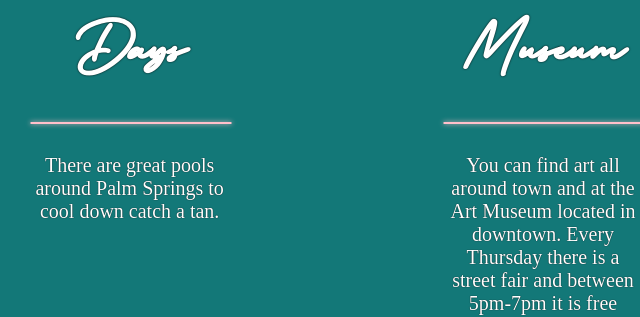
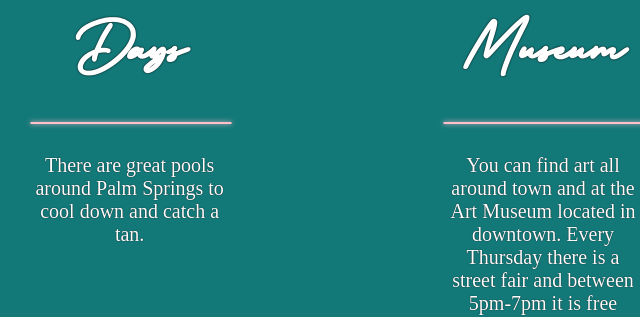
Before and after one commit to Mica1898/hometown-project, a plain HTML site: page index.html in a window 1280 px wide. Shown: the part 1270-1587 px from the top of the page, 97-737 px from the left. Drawn offline with Linux system fonts and the light colour scheme.

Commit message:
Update index.html

```diff
--- a/index.html
+++ b/index.html
@@ -30,7 +30,7 @@
             <div class="activity1 activity-box">
                 <img src="https://images.unsplash.com/photo-1530479920821-9199623d027f?ixlib=rb-1.2.1&ixid=MnwxMjA3fDB8MHxwaG90by1wYWdlfHx8fGVufDB8fHx8&auto=format&fit=crop&w=1470&q=80" alt="Beautiful Sunny Day in Palm Springs with people laying out by the pool on floats and tanning on lounge chairs.">
                 <h5>Pool Days</h5><hr>
-                <p>There are great pools around Palm Springs to cool down catch a tan.</p>
+                <p>There are great pools around Palm Springs to cool down and catch a tan.</p>
 
             </div>
             <div class="activity2 activity-box">
```
